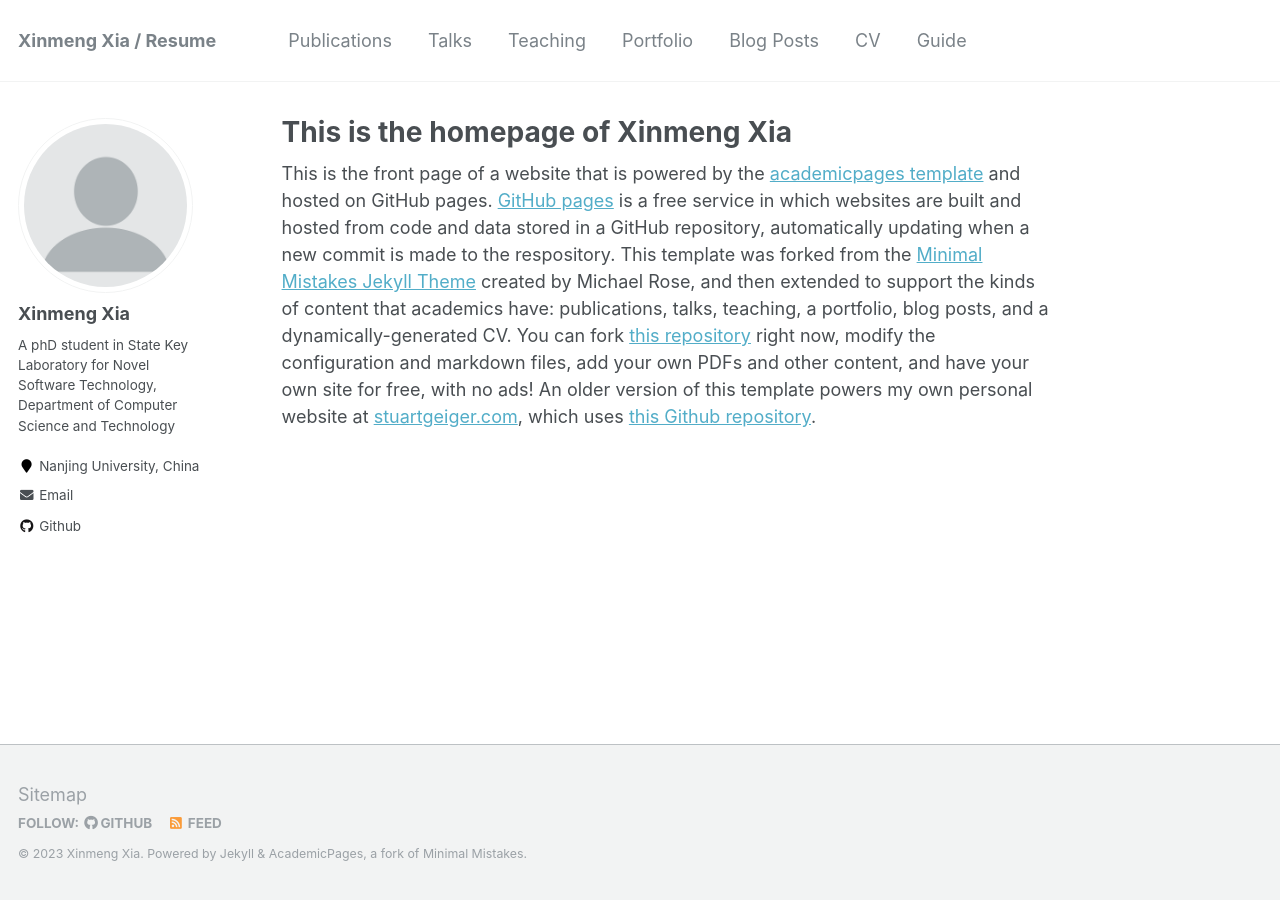
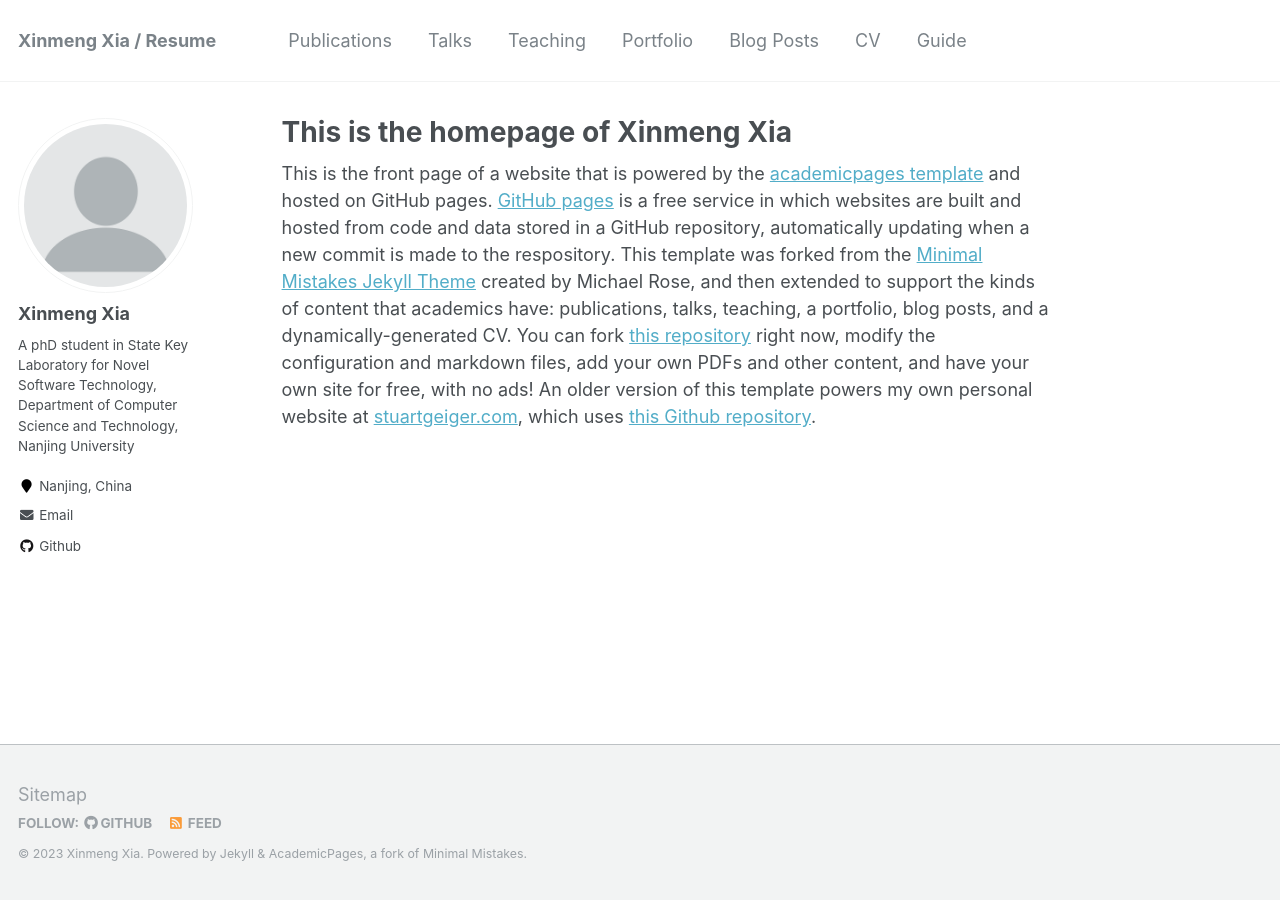
Before and after one commit to xiaxinmeng/xiaxinmeng.github.io, a Jekyll site: the page built from _pages/about.md, in a window 1280 px wide. Built offline with Jekyll 4.4.1, drawn with Linux system fonts in a browser that asks for light colours.

Commit message:
Update _config.yml

```diff
--- a/_config.yml
+++ b/_config.yml
@@ -82,8 +82,8 @@ analytics:
 author:
   name             : "Xinmeng Xia"
   avatar           : "profile.png"
-  bio              : "A phD student in State Key Laboratory for Novel Software Technology, Department of Computer Science and Technology"
-  location         : "Nanjing University, China"
+  bio              : "A phD student in State Key Laboratory for Novel Software Technology, Department of Computer Science and Technology, Nanjing University"
+  location         : "Nanjing, China"
   employer         :
   pubmed           :
   googlescholar    :
```
